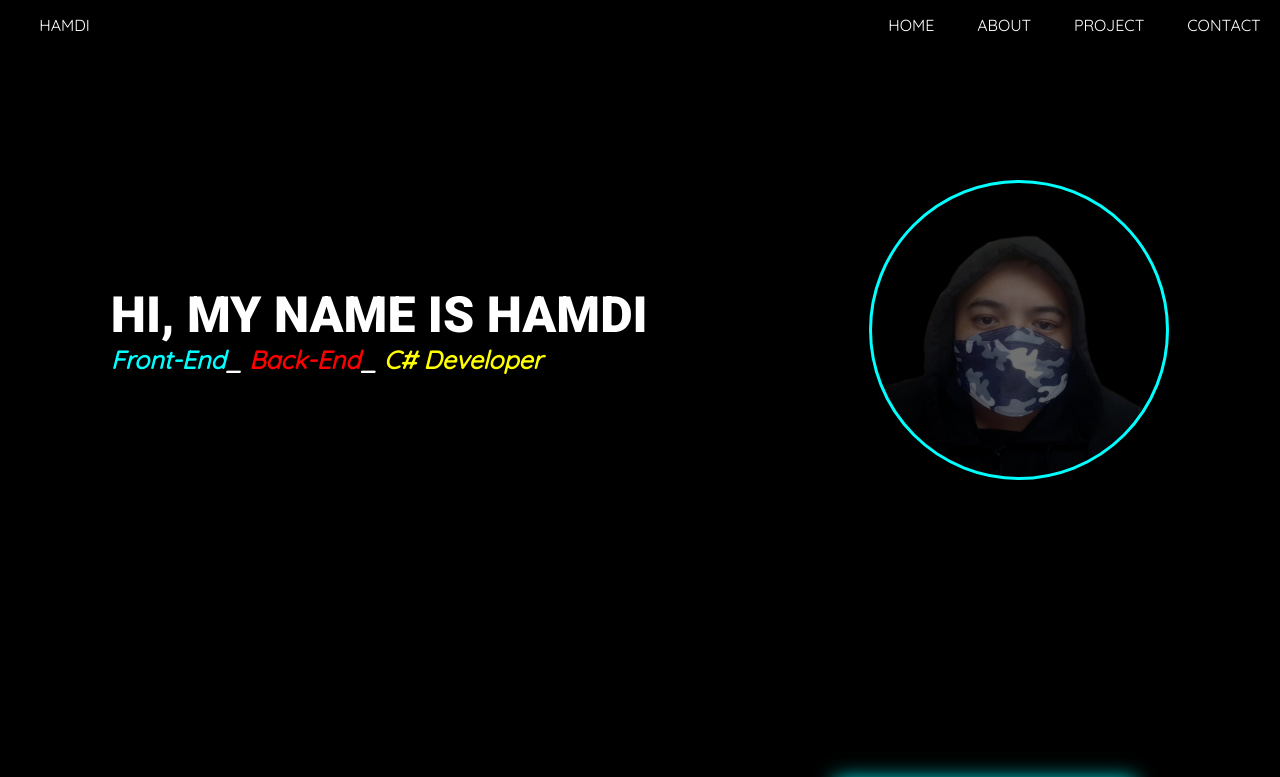
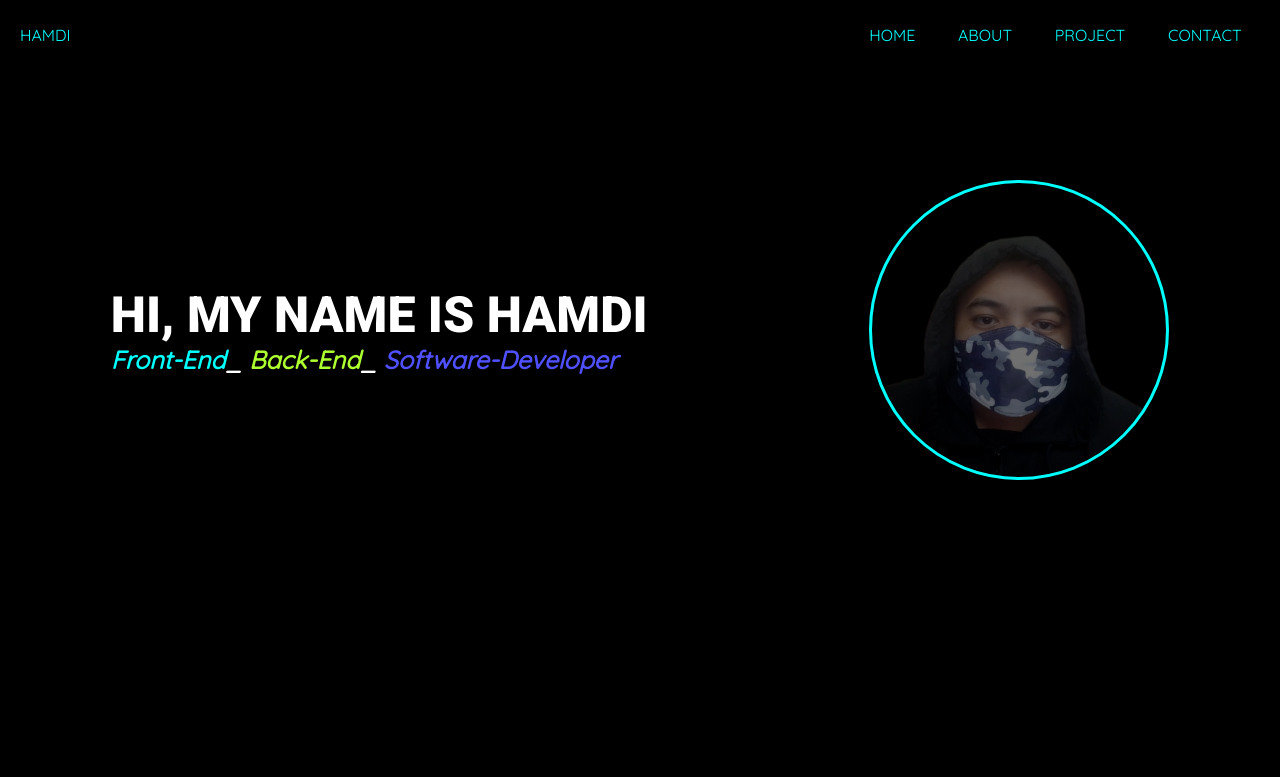
Before and after one commit to Cheng-zan/MyProfile, a plain HTML site: page index.html in a window 1280 px wide. Shown: the top 777 px of the page. Drawn offline with Linux system fonts and the light colour scheme.

Commit message:
change color txt

```diff
--- a/index.html
+++ b/index.html
@@ -56,6 +56,7 @@
                 width: 500px;
                 text-align: justify;
                 font-size: 30px;
+                word-spacing: -2px;
             }
 
             .aboutmecontainer {
@@ -147,8 +148,8 @@
                 <p>HI, MY NAME IS HAMDI</p>
                 <p>
                     <span style="color:aqua;">Front-End</span>_
-                    <span style="color:red;">Back-End</span>_
-                    <span style="color:yellow;">C# Developer</span>
+                    <span style="color:greenyellow;">Back-End</span>_
+                    <span style="color: rgb(80, 80, 255);">Software-Developer</span>
                 </p>
             </div>
             <div class="bio-profile"></div>
--- a/stylesheet.css
+++ b/stylesheet.css
@@ -5,7 +5,7 @@
     scroll-behavior: smooth;
 }
 body {
-    background-image: url('./images/stars.jpg');
+    /* background-image: url('./images/stars.jpg'); */
     background-attachment: fixed;
     background-size: cover;
     background-color: black;
@@ -17,14 +17,15 @@ nav {
     display: flex;
     justify-content: space-between;
     align-items: center;
-    height: 50px;
+    height: 10px;
     width: 97%;
-    margin: auto;
+    position: fixed;
 }
 
 nav .logo {
     margin-left: 20px;
     z-index: -1000;
+    color: aqua;
 }
 
 nav ul {
@@ -40,6 +41,7 @@ nav ul a {
     color: white;
     cursor: pointer;
     transition: .3s linear;
+    color: aqua;
 }
 
 nav ul a:hover {
@@ -49,14 +51,13 @@ nav ul a:hover {
 
 header {
     width: 100%;
-    height: 500px;
+    height: 600px;
     display: flex;
     justify-content: space-around;
     align-items: center;
     margin-top: 30px;
 }
 
-
 @media screen and (max-width: 996px) {
     nav ul {
         width: 40%;
```
